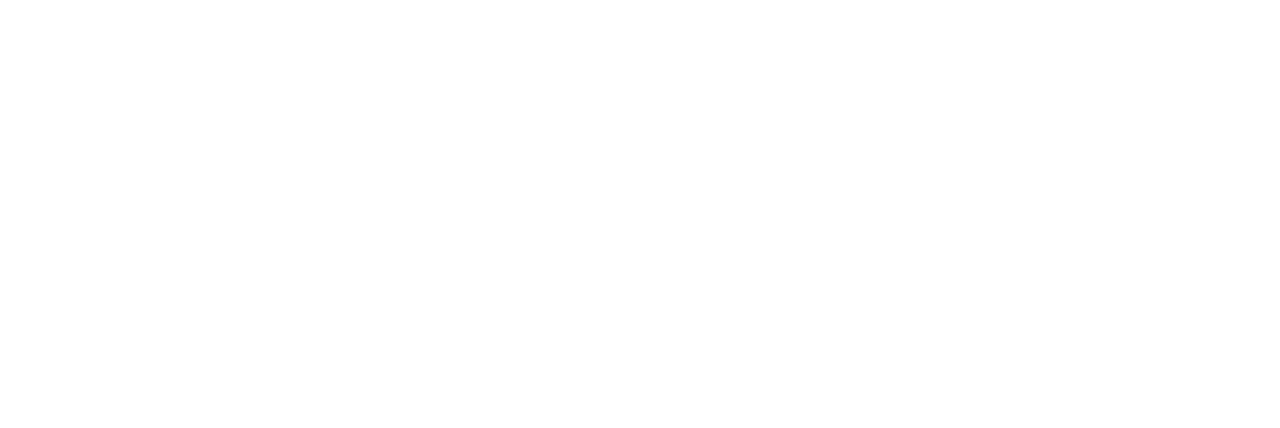
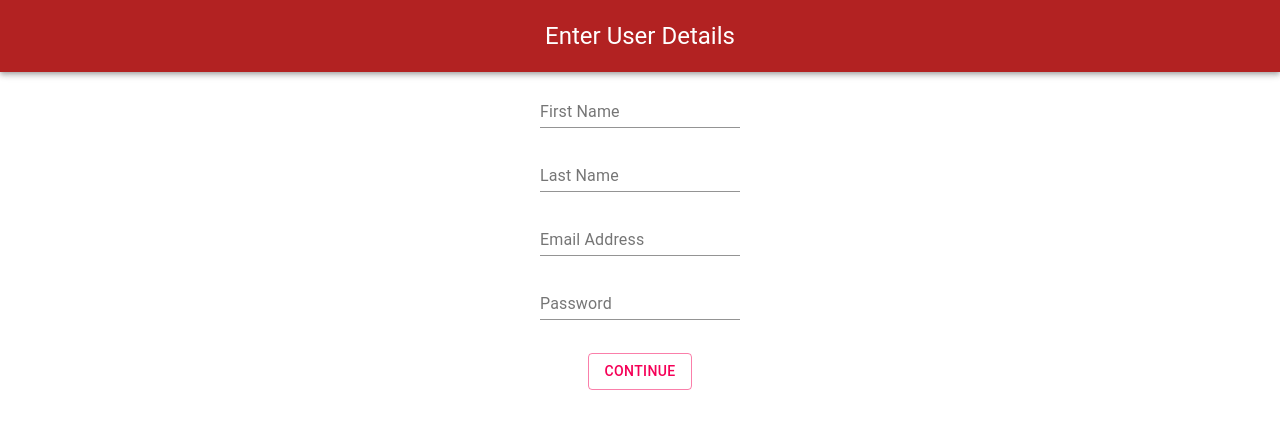
Before and after one commit to sphcastillo/portfolio_nextjs, a React (Create React App) app in the folder formtemplates/: page / in a window 1280 px wide. Shown: the top 428 px of the page. Built offline with nearby package versions, Linux system fonts and the light colour scheme.

Commit message:
FormUserDetails FormPersonal Details and Confirm appearing occasionally

```diff
--- a/formtemplates/src/components/UserForm.js
+++ b/formtemplates/src/components/UserForm.js
@@ -19,7 +19,7 @@
 
     // })
 
-    const [step, setStep] = useState(0);
+    const [step, setStep] = useState(1);
 
     const nextStep = () => {
         console.log("Continue has been clicked");
@@ -58,9 +58,11 @@
         return(
             <Success />
         )
+        default:
+        return(<></>)
     }
 
-    return(<></>)
+
 }
 
 export default UserForm;
```
